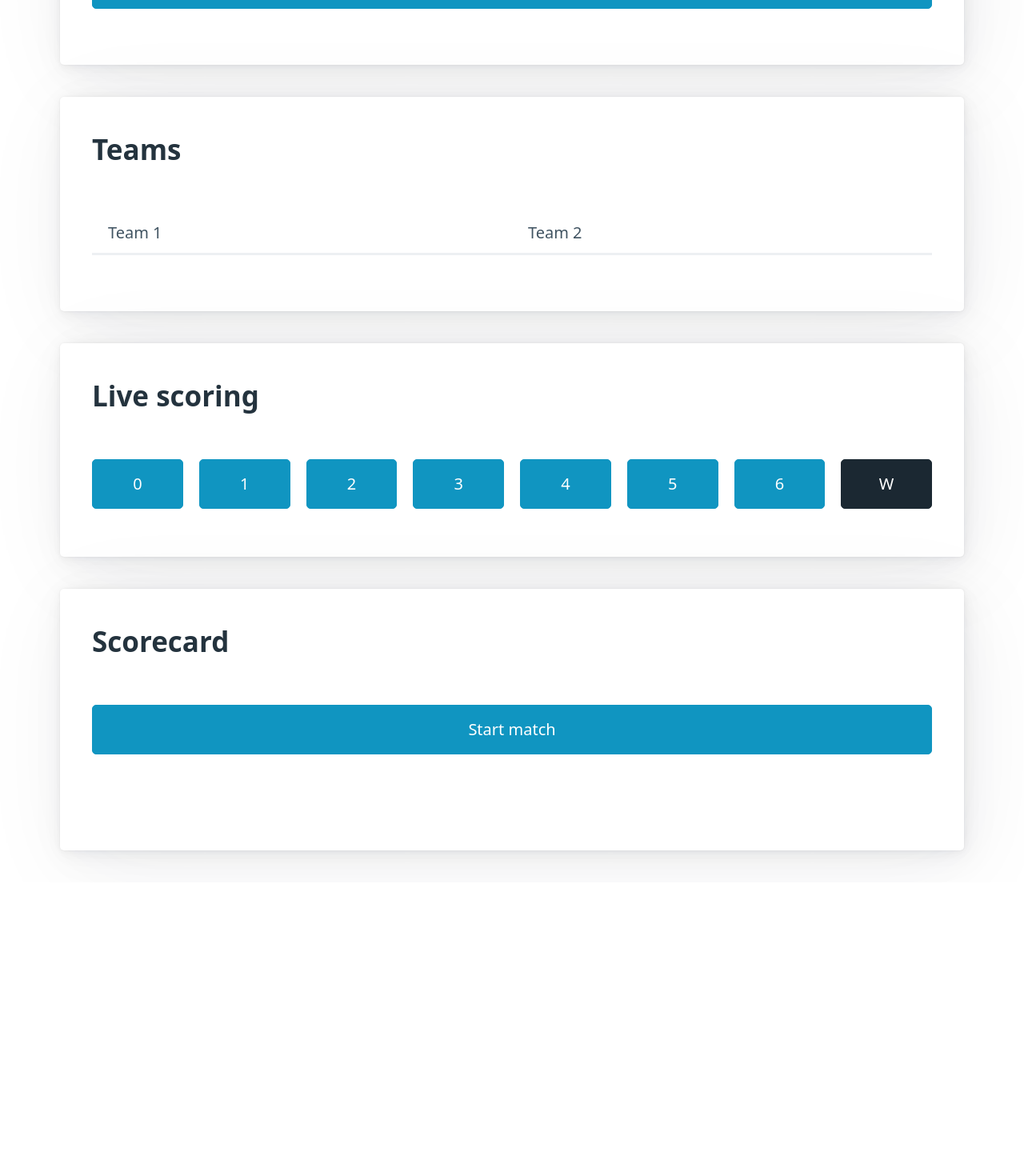
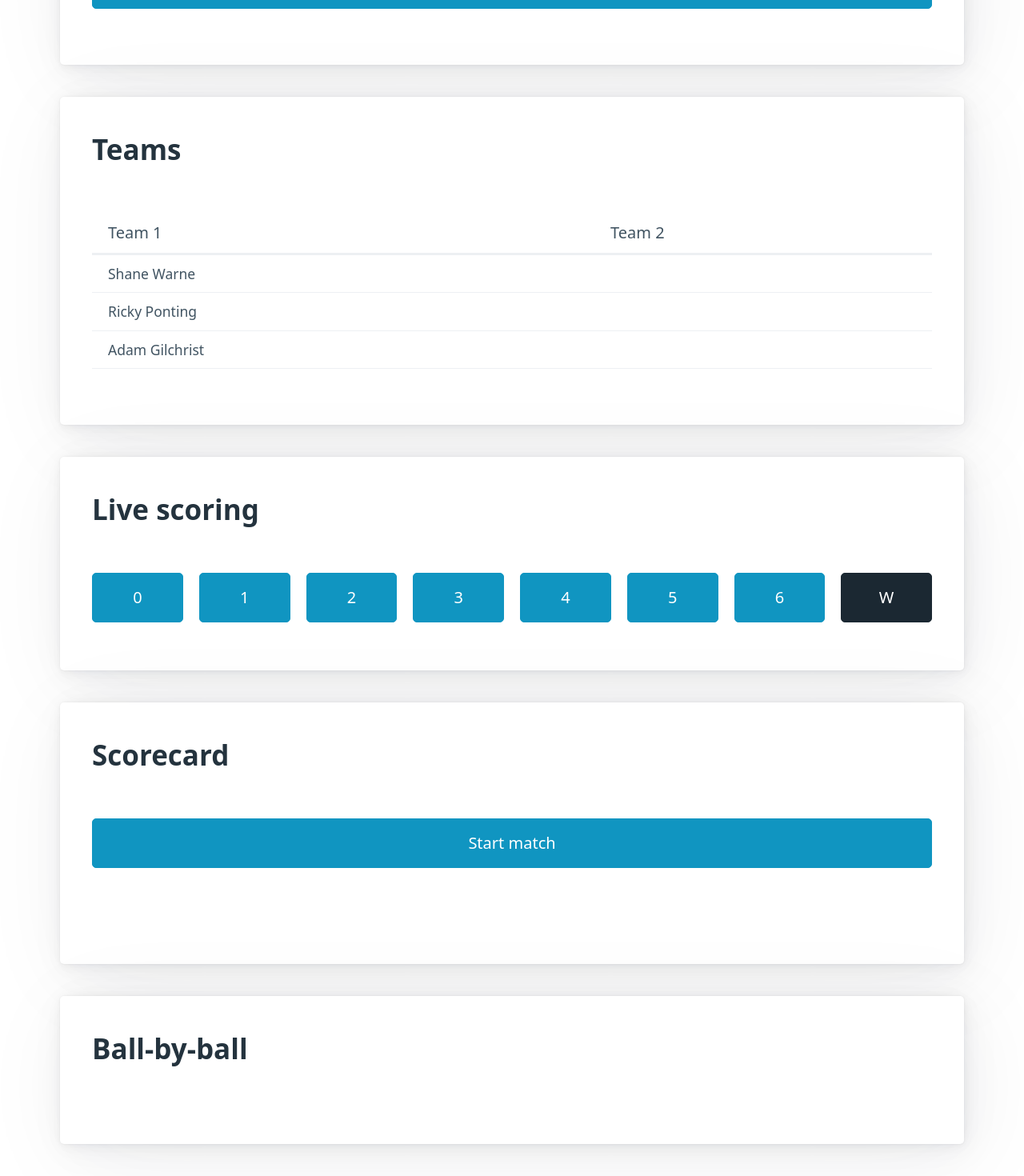
Before and after one commit to yhavin/cricket-vue, a Vue app: page / in a window 1280 px wide. Shown: the part 408-1878 px from the top of the page at 80% size. Before the commit the page ends 1511 px from the top, so only its background shows below. Built offline with nearby package versions, Linux system fonts and the light colour scheme.

Commit message:
Add ball-by-ball

```diff
--- a/src/components/Home.vue
+++ b/src/components/Home.vue
@@ -4,7 +4,11 @@
   let playerId = 0
   const newPlayer = ref({})
 
-  const players = ref([])
+  const players = ref([
+    { id: playerId++, firstName: "Shane", lastName: "Warne", team: 1, isBatting: false, isOnStrike: false, isOut: false, outString: null, runs: null, ballsFaced: null },
+    { id: playerId++, firstName: "Ricky", lastName: "Ponting", team: 1, isBatting: false, isOnStrike: false, isOut: false, outString: null, runs: null, ballsFaced: null },
+    { id: playerId++, firstName: "Adam", lastName: "Gilchrist", team: 1, isBatting: false, isOnStrike: false, isOut: false, outString: null, runs: null, ballsFaced: null },
+  ])
 
   const teamOne = computed(() => {
     return players.value.filter(p => p.team === 1)
@@ -63,6 +67,7 @@
   const onStrikeId = ref('')
   const newBall = ref({})
   const balls = ref([])
+  const reversedBalls = computed(() => balls.value.slice().reverse())
 
   const thisOver = computed(() => {
     const currentOverBalls = balls.value.length % 6
@@ -103,6 +108,19 @@
     const currentOverBalls = balls.value.length % 6
     return completeOvers + "." + currentOverBalls
   })
+
+  const formatBall = (ball) => {
+    // Used 6.01 in following lines so that last ball of over is x.6 and next is x+1.1
+    const currentOverNumber = Math.floor((ball.id + 1) / 6.01)
+    const currentOverBalls = ((ball.id + 1) % 6.01).toFixed()
+    const formattedBallInOver = currentOverNumber + "." + currentOverBalls
+    const batter = players.value.filter(p => p.id === ball.batterId)[0]
+    if (!ball.isWicket) {
+      return `${formattedBallInOver}: ${batter.firstName} ${batter.lastName}, ${ball.runs} runs`
+    } else {
+      return `${formattedBallInOver}: ${batter.firstName} ${batter.lastName} is out`
+    }
+  }
 
   const totalRuns = ref(0)
 
@@ -190,9 +208,7 @@
               <td style="text-align: center">{{ player.isOut ? "out" : player.isBatting ? "not out" : null }}</td>
               <td style="text-align: center">{{ player.runs }}</td>
               <td style="text-align: center">{{ player.ballsFaced }}</td>
-              <td style="text-align: center">{{ player.ballsFaced !== null
-                            ? ((player.runs / player.ballsFaced) * 100).toFixed(2)
-                            : null}}
+              <td style="text-align: center">{{ player.ballsFaced !== null ? ((player.runs / player.ballsFaced) * 100).toFixed(2) : null}}
               </td>
             </tr>
           </tbody>
@@ -206,7 +222,14 @@
       <span v-if="matchStarted">This over: {{ thisOver.join(", ") }}</span>
     </article>
 
-
+    <article>
+      <h2>Ball-by-ball</h2>
+      <ul>
+        <article v-for="ball in reversedBalls">
+          {{ formatBall(ball) }}
+        </article>
+      </ul>
+    </article>
   </main>
 
 </template>
```
